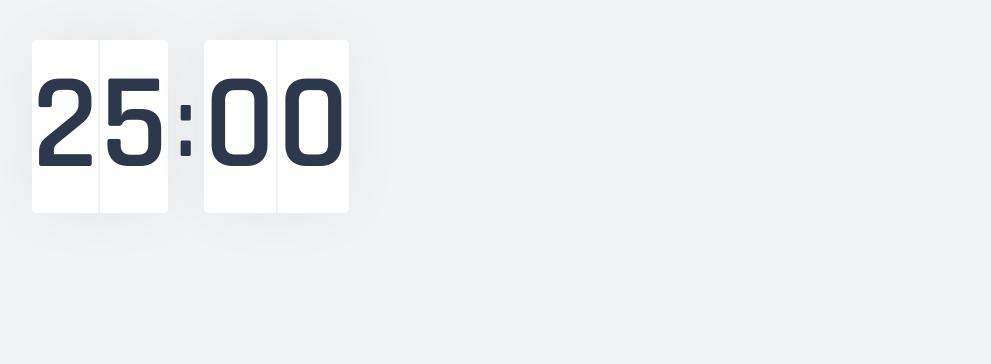
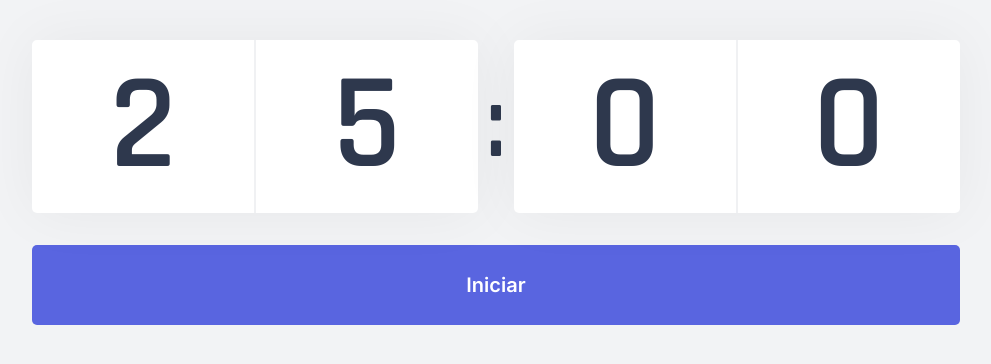
Before and after one commit to KevinWis/MoveIt, a Next.js app: page / in a window 1280 px wide. Shown: the top 364 px of the page, without its empty margins (144-1135 px from the left). Built offline with nearby package versions, Linux system fonts and the light colour scheme.

Commit message:
feat(countdown): Adding logic and counter to the component. also fixing minor css mistakes

```diff
--- a/src/components/countdown/index.tsx
+++ b/src/components/countdown/index.tsx
@@ -1,17 +1,46 @@
-import { Container } from "./style";
+import { useEffect, useState } from "react";
+import { Container, Button } from "./style";
 const Countdown = () => {
+  const [time, setTime] = useState(25 * 60);
+  const [active, setActive] = useState(false);
+
+  const minutes = Math.floor(time / 60)
+    .toString()
+    .padStart(2, "0");
+  const seconds = (time % 60).toString().padEnd(2, "0");
+
+  const toggleCountdown = () => {
+    setActive(!active);
+  };
+  const count = () => {
+    if (time > 0 && active) {
+      setTimeout(() => {
+        setTime(time - 1);
+      }, 1000);
+    }
+  };
+
+  useEffect(() => {
+    count();
+  }, [time, active]);
+
   return (
+    <div>
       <Container>
         <div className="timer">
-        <span>2</span>
-        <span>5</span>
+          <span>{minutes[0]}</span>
+          <span>{minutes[1]}</span>
         </div>
         <span>:</span>
         <div className="timer">
-        <span>0</span>
-        <span>0</span>
+          <span>{seconds[0]}</span>
+          <span>{seconds[1]}</span>
         </div>
       </Container>
+      <Button onClick={toggleCountdown} type="button">
+        Iniciar
+      </Button>
+    </div>
   );
 };
 export default Countdown;
--- a/src/components/countdown/style.ts
+++ b/src/components/countdown/style.ts
@@ -13,6 +13,7 @@ export const Container = styled.div`
   }
 
   .timer {
+    flex: 1;
     display: flex;
     align-items: center;
 
@@ -26,7 +27,6 @@ export const Container = styled.div`
 
     span {
       flex: 1;
-
       &:first-child {
         border-right: 1px solid #f0f1f3;
       }
@@ -36,3 +36,29 @@ export const Container = styled.div`
     }
   }
 `;
+export const Button = styled.button`
+  width: 100%;
+  height: 5rem;
+
+  margin-top: 2rem;
+
+  display: flex;
+  align-items: center;
+  justify-content: center;
+
+  border: none;
+  border-radius: 5px;
+
+  background-color: var(--blue);
+  color: var(--white);
+
+  font-size: 1.25rem;
+  font-weight: 600;
+
+  transition: 0.35s cubic-bezier(0.55, 0.055, 0.675, 0.19);
+
+  outline: none;
+  &:hover {
+    background-color: var(--blue-dark);
+  }
+`;
```
Lines whose indentation alone changed are shown as unchanged.
